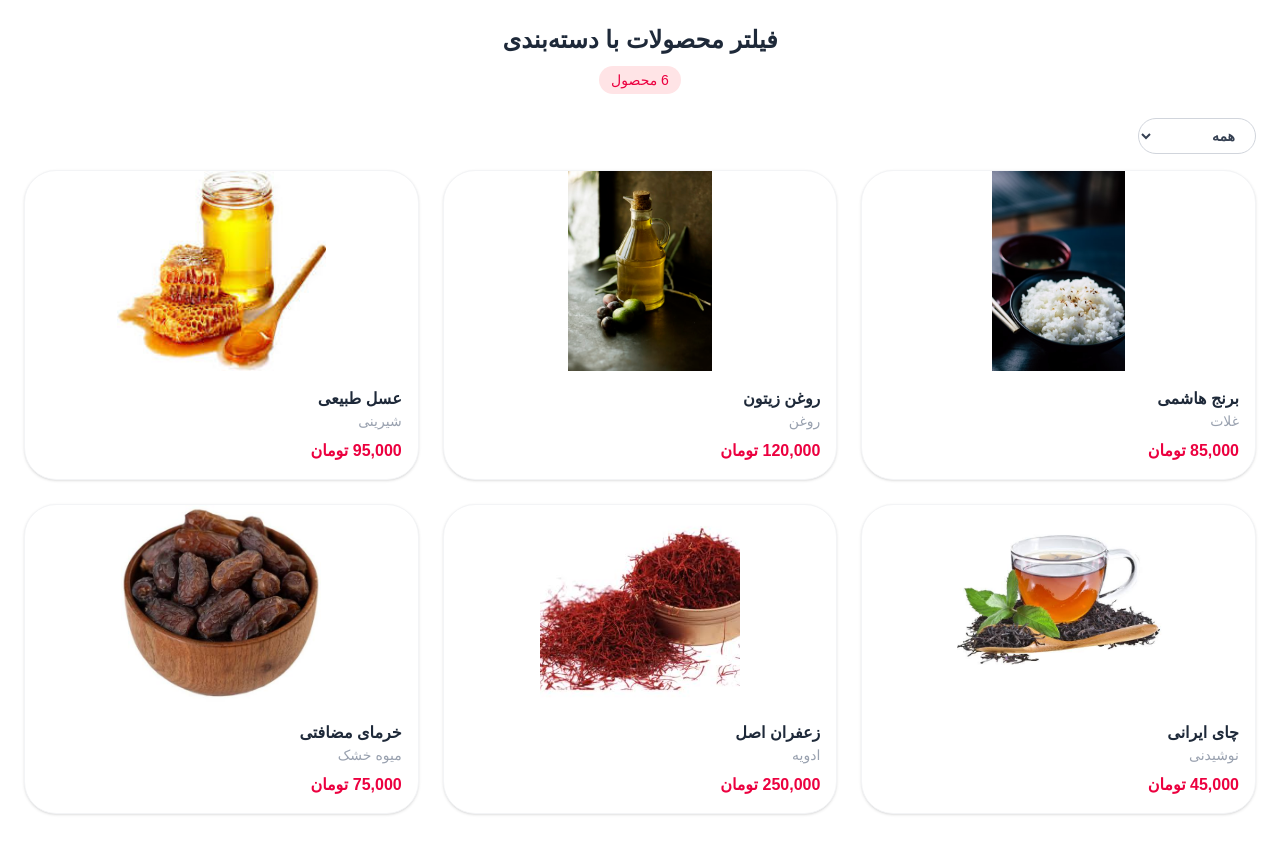
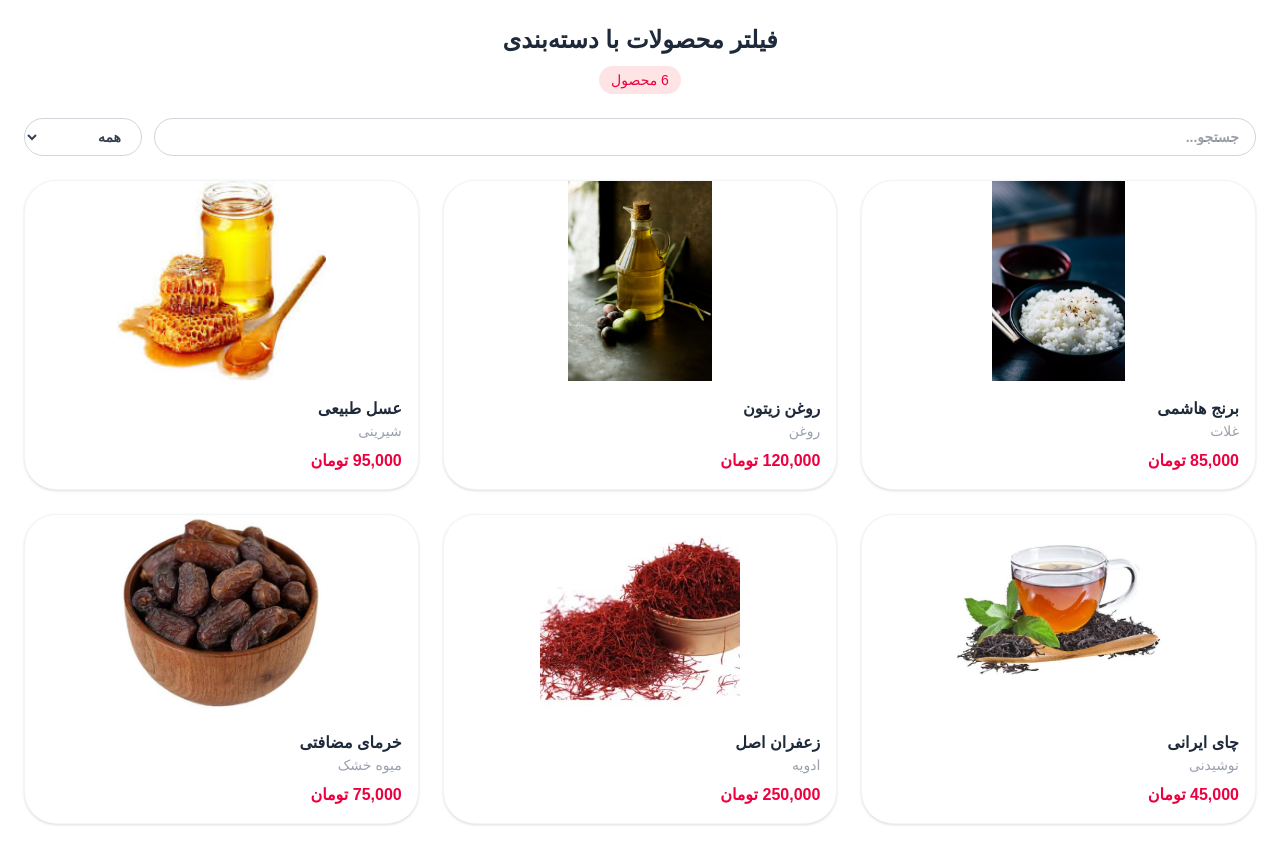
Before and after one commit to salarkarimibag-cmd/product-category-filter, a React (Vite) app: page / in a window 1280 px wide. Built offline with nearby package versions, Linux system fonts and the light colour scheme; a small style sheet from the web is missing.

Commit message:
Update CategoryFilter component

```diff
--- a/src/components/CategoryFilter.jsx
+++ b/src/components/CategoryFilter.jsx
@@ -2,14 +2,18 @@ import { useMemo, useState } from "react";
 
 function CategoryFilter({ products = [] }) {
   const [selectedCategory, setSelectedCategory] = useState("all");
+  const [search, setSearch] = useState("");
   const categories = useMemo(() => {
     return ["all", ...new Set(products.map((p) => p.category))];
   }, [products]);
   const filteredProducts = useMemo(() => {
-    return selectedCategory === "all"
-      ? products
-      : products.filter((p) => p.category === selectedCategory);
-  }, [selectedCategory, products]);
+    return products.filter((p) => {
+      const matchCategory =
+        selectedCategory === "all" || p.category === selectedCategory;
+      const matchSearch = p.name.toLowerCase().includes(search.toLowerCase());
+      return matchCategory && matchSearch;
+    });
+  }, [selectedCategory, search, products]);
 
   return (
     <div>
@@ -22,8 +26,28 @@ function CategoryFilter({ products = [] }) {
           {filteredProducts.length} محصول
         </span>
       </div>
+      <div className="flex gap-3 mb-6">
+        {/* input جستجو */}
+        <div className="relative flex-1">
+          <input
+            type="text"
+            placeholder="جستجو..."
+            value={search}
+            onChange={(e) => setSearch(e.target.value)}
+            className="w-full border border-gray-300 rounded-xl px-4 py-2 text-sm font-semibold text-gray-700 focus:outline-none focus:ring-2 focus:ring-rose-100"
+          />
+          {search && (
+            <button
+              onClick={() => setSearch("")}
+              className="absolute left-4  top-1/3 -translate-y-1/3 text-gray-400 hover:text-gray-600"
+            >
+              ✕
+            </button>
+          )}
+        </div>
+
         <select
-        className="border border-gray-300 rounded-xl px-4 py-2 text-sm font-semibold text-gray-700 mb-4 focus:outline-none focus:ring-2 focus:ring-rose-400"
+          className="border border-gray-300 rounded-xl px-4 py-1.5 text-sm font-semibold text-gray-700 focus:outline-none focus:ring-2 focus:ring-rose-100"
           value={selectedCategory}
           onChange={(e) => setSelectedCategory(e.target.value)}
         >
@@ -33,6 +57,7 @@ function CategoryFilter({ products = [] }) {
             </option>
           ))}
         </select>
+      </div>
       <div className="">
         {filteredProducts.length > 0 ? (
           <div className="grid grid-cols-2 md:grid-cols-3 gap-6">
```
Lines whose indentation alone changed are shown as unchanged.
